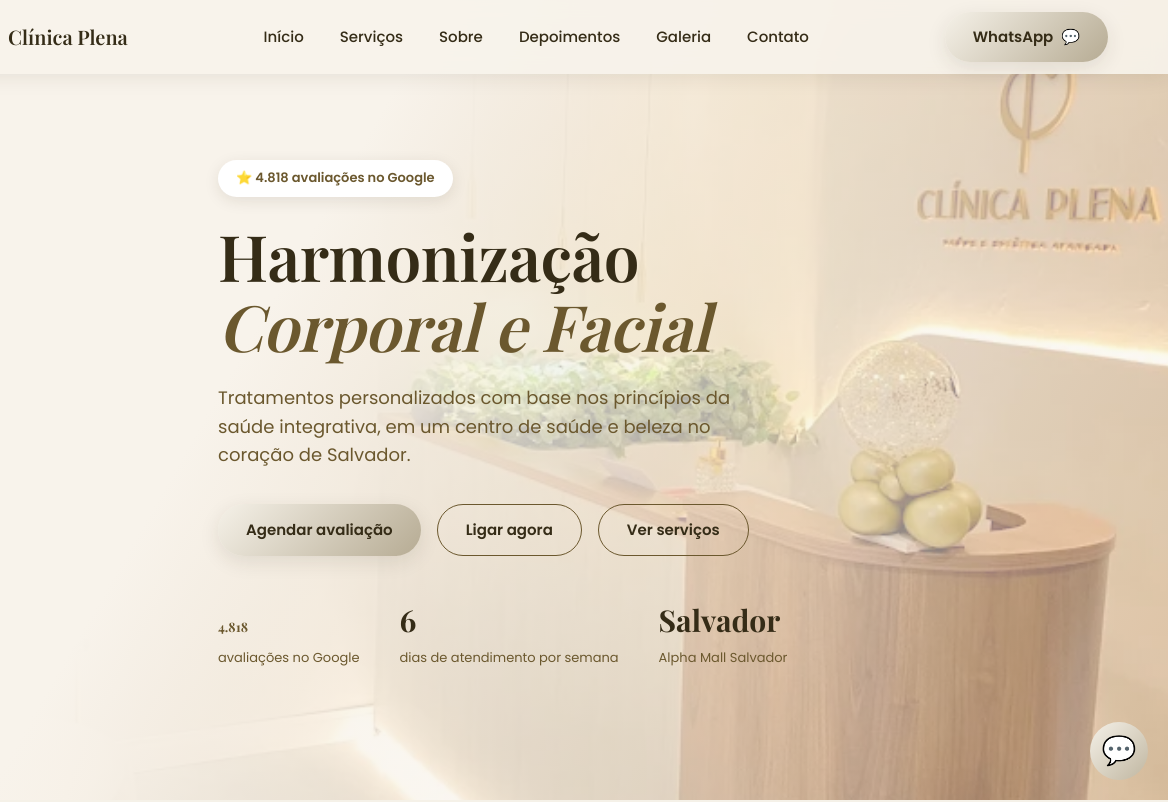
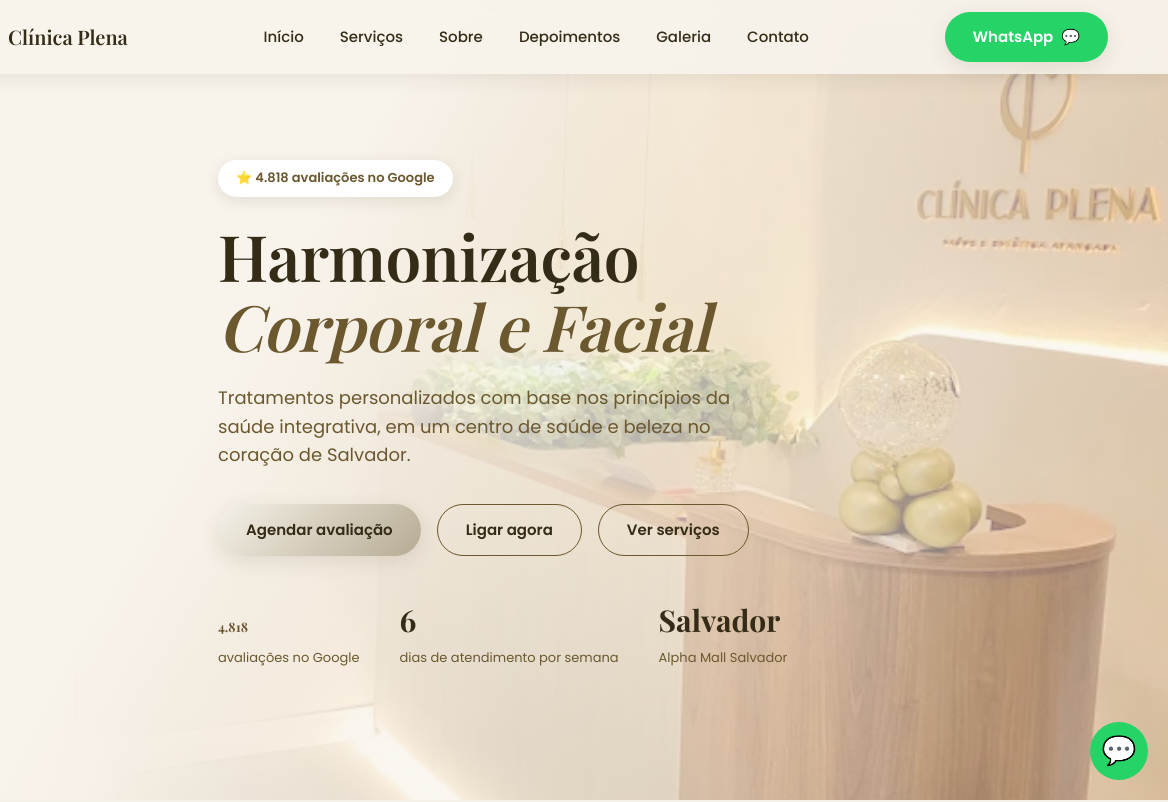
Before and after one commit to Joa0Zera/clinica-plena-160411, a plain HTML site: page index.html in a window 1280 px wide. Shown: the top 802 px of the page, 112-1280 px from the left. Drawn offline with nearby package versions, Linux system fonts and the light colour scheme.

Commit message:
Refinamento via Nevion Hub: Deixe esses dois botões de contato no WhatsApp da cor verde

```diff
--- a/assets/style.css
+++ b/assets/style.css
@@ -163,6 +163,7 @@
   box-shadow: 0 6px 20px var(--sombra-suave);
 }
 .btn-primario:hover { transform: translateY(-3px) scale(1.03); box-shadow: 0 12px 28px var(--sombra-forte); }
+.header-acoes .btn-primario { background: #25D366; color: #ffffff; }
 .btn-secundario {
   background: transparent;
   color: var(--texto-principal);
@@ -496,7 +497,7 @@
   right: 20px;
   width: 58px; height: 58px;
   border-radius: 50%;
-  background: linear-gradient(135deg, var(--cor-primaria), var(--texto-secundario) 260%);
+  background: #25D366;
   display: flex; align-items: center; justify-content: center;
   box-shadow: 0 6px 20px var(--sombra-forte);
   z-index: 400;
```
Also changed, not shown: assets/imagens-refinamento/1-image.png, assets/imagens-refinamento/2-image.png (added).
